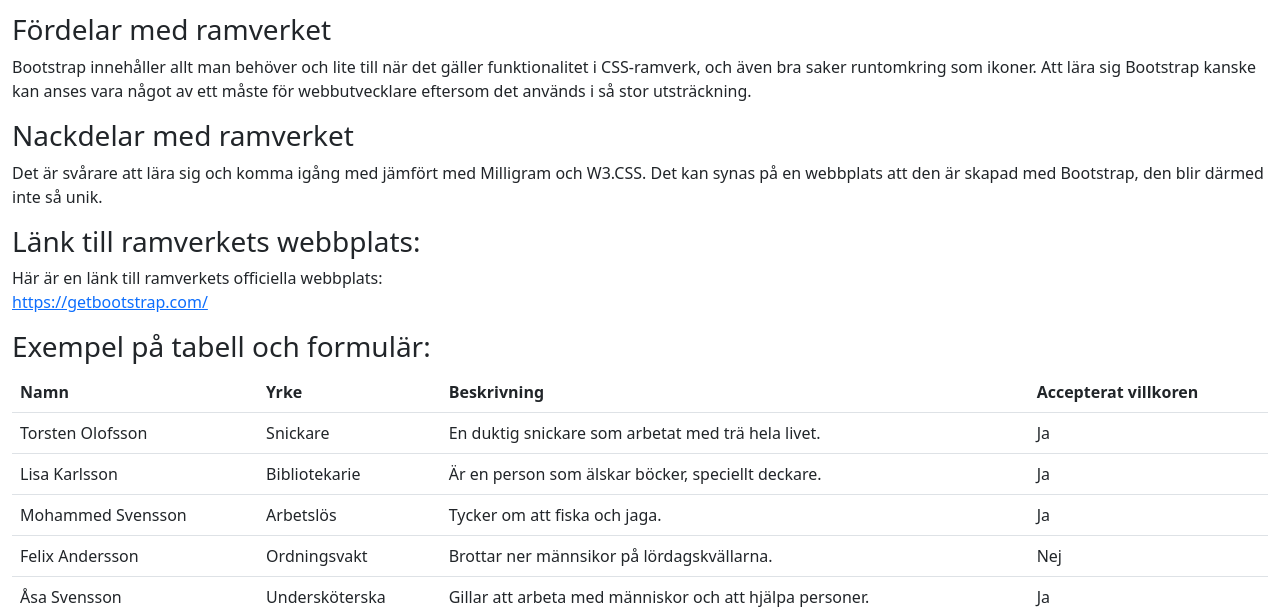
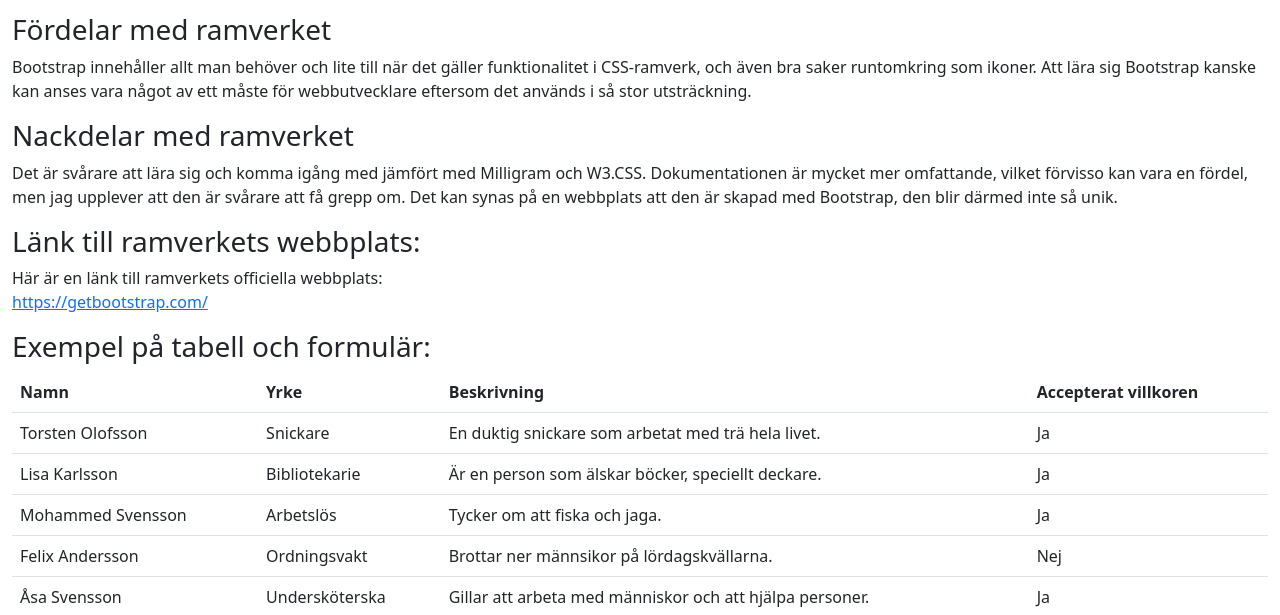
Before and after one commit to Soderhamn/DT193G_moment1, a plain HTML site: page ramverk3.html in a window 1280 px wide. Shown: the part 185-800 px from the top of the page. Drawn offline with nearby package versions, Linux system fonts and the light colour scheme.

Commit message:
Uppdaterat text om Bootstrap

```diff
--- a/ramverk3.html
+++ b/ramverk3.html
@@ -34,7 +34,7 @@
         <h3>Fördelar med ramverket</h3>
         <p>Bootstrap innehåller allt man behöver och lite till när det gäller funktionalitet i CSS-ramverk, och även bra saker runtomkring som ikoner. Att lära sig Bootstrap kanske kan anses vara något av ett måste för webbutvecklare eftersom det används i så stor utsträckning.</p>
         <h3>Nackdelar med ramverket</h3>
-        <p>Det är svårare att lära sig och komma igång med jämfört med Milligram och W3.CSS. Det kan synas på en webbplats att den är skapad med Bootstrap, den blir därmed inte så unik.</p>
+        <p>Det är svårare att lära sig och komma igång med jämfört med Milligram och W3.CSS. Dokumentationen är mycket mer omfattande, vilket förvisso kan vara en fördel, men jag upplever att den är svårare att få grepp om. Det kan synas på en webbplats att den är skapad med Bootstrap, den blir därmed inte så unik.</p>
         <h3>Länk till ramverkets webbplats:</h3>
         <p>Här är en länk till ramverkets officiella webbplats: <br><a href="https://getbootstrap.com/">https://getbootstrap.com/</a></p>
         <h3>Exempel på tabell och formulär:</h3>
```
